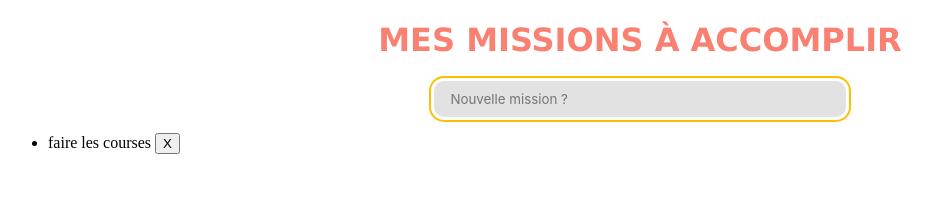
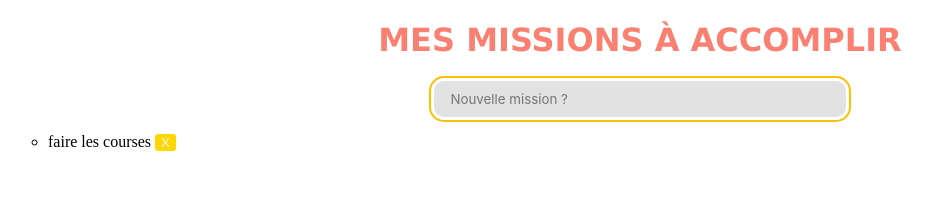
Before and after one commit to acsolabs/todolist_react, a React (Vite) app: page / in a window 1280 px wide. Shown: the top 223 px of the page, without its empty margins (0-932 px from the left). Built offline with nearby package versions, Linux system fonts and the light colour scheme.

Commit message:
styles : Button & ListContainer

```diff
--- /dev/null
+++ b/src/assets/styles/button.css
@@ -0,0 +1,12 @@
+button {
+  background: gold;
+  color: aliceblue;
+  border: none;
+  border-radius: 3px;
+  cursor: pointer;
+  transition: 0.3s ease;
+}
+
+button:hover {
+  transform: scale(1.1);
+}
--- /dev/null
+++ b/src/assets/styles/listContainer.css
@@ -0,0 +1,3 @@
+ul {
+  list-style: circle;
+}
--- a/src/components/Button.jsx
+++ b/src/components/Button.jsx
@@ -1,3 +1,4 @@
+import "../assets/styles/button.css";
 const Button = ({ value }) => {
   return <button className="btn">{value}</button>;
 };
--- a/src/components/ListContainer.jsx
+++ b/src/components/ListContainer.jsx
@@ -1,4 +1,5 @@
 import Button from "./Button";
+import "../assets/styles/listContainer.css";
 
 const ListContainer = ({ tasks }) => {
   return (
```
